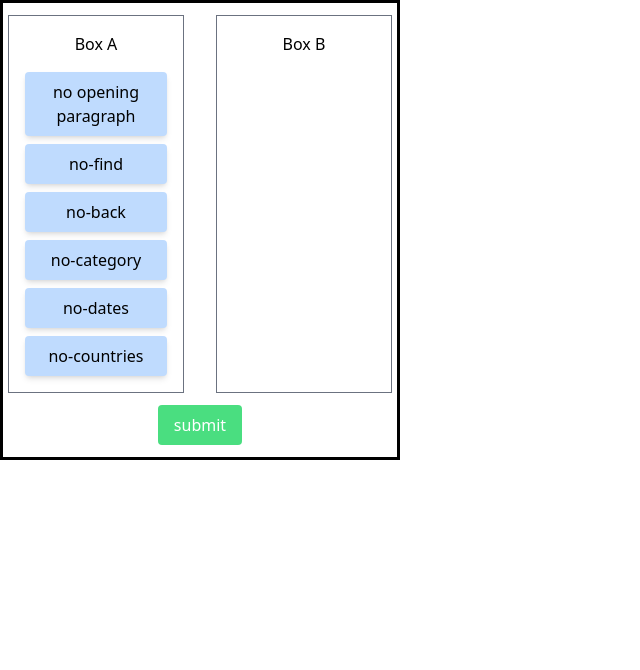
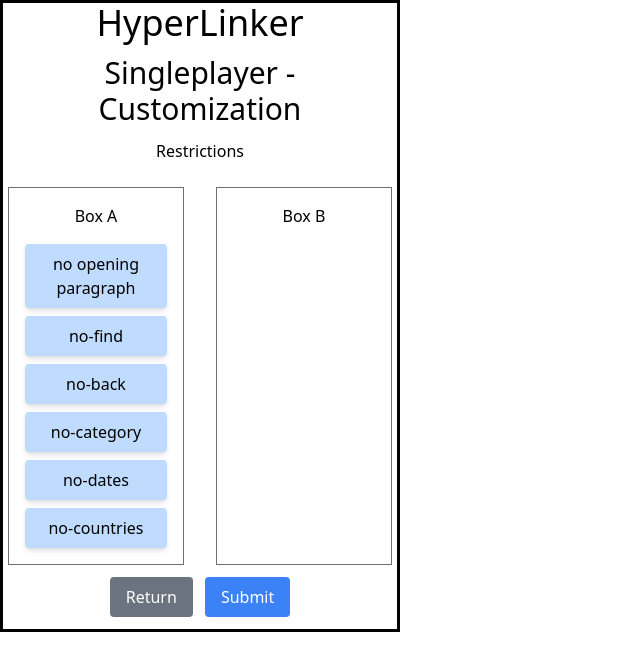
Before and after one commit to aveeran/HyperLinker, a React (Vite) app in the folder web-client/: page /#/singleplayer_dashboard/singleplayer_customization/restrictions in a window 1280 px wide. Shown: the top 670 px of the page, without its empty margins (0-640 px from the left). Built offline with nearby package versions, Linux system fonts and the light colour scheme.

Commit message:
Identical format for each Singleplayer customization

```diff
--- a/web-client/src/popups/singleplayer_customization/SingleMode.jsx
+++ b/web-client/src/popups/singleplayer_customization/SingleMode.jsx
@@ -1,7 +1,9 @@
 import React, { useState, useEffect, useRef } from "react";
 import SearchableDropdown from "../../components/SearchableDropdown";
+import { useNavigate } from "react-router-dom";
 
 function SingleMode() {
+  const navigate = useNavigate();
   const [mode, setMode] = useState("normal");
 
   const [startArticle, setStartArticle] = useState({});
@@ -23,6 +25,10 @@ function SingleMode() {
   const handleModeChange = (event) => {
     setMode(event.target.value);
   };
+
+  const handleBack = () => {
+    navigate(-1);
+  }
 
   const updatePathArticles = (value) => {
     if (value) {
@@ -160,11 +166,17 @@ function SingleMode() {
       ) : null}
 
       <div className="flex justify-center mb-3">
+      <button
+          className="flex bg-gray-400 text-white px-4 py-2 rounded mr-3"
+          onClick={handleBack}
+        >
+          Return
+        </button>
         <button
-          className="flex bg-green-400 text-white px-4 py-2 rounded"
+          className="flex bg-blue-400 text-white px-4 py-2 rounded"
           onClick={test}
         >
-          Start
+          Save
         </button>
       </div>
     </div>
--- a/web-client/src/popups/singleplayer_customization/SingleRestrictions.jsx
+++ b/web-client/src/popups/singleplayer_customization/SingleRestrictions.jsx
@@ -1,8 +1,10 @@
 import React, { useState } from "react";
+import { useNavigate } from "react-router-dom";
 
 // we need to get constant values and mappings
 
 function SingleRestrictions() {
+  const navigate = useNavigate();
   const [availableRestrictions, setAvaiableRestrictions] = useState([
     "no opening paragraph",
     "no-find",
@@ -37,8 +39,23 @@ function SingleRestrictions() {
     e.preventDefault();
   };
 
+  const handleBack = () => {
+    navigate(-1);
+  };
+
+  const handleSubmit = () => {
+
+  };
+
   return (
+    <div>
+       <h1 className="text-4xl text-center mb-3">HyperLinker</h1>
+      <h2 className="text-3xl text-center mb-3">
+        Singleplayer - Customization
+      </h2>
       <div className="flex flex-col items-center">
+      <p className="text-center mb-3">Restrictions</p>
+
         <div className="flex gap-8 m-3">
           <div
             className="w-44 p-4 border border-gray-500"
@@ -80,7 +97,15 @@ function SingleRestrictions() {
             </div>
           </div>
         </div>
-      <button className="flex bg-green-400 text-white px-4 py-2 rounded mb-3">submit</button>
+        <div className="flex justify-center mb-3">
+          <button className="bg-gray-500 text-white py-2 px-4 rounded mr-3" onClick={handleBack}>
+            Return
+          </button>
+          <button type="submit" className="bg-blue-500 text-white py-2 px-4 rounded" onClick={handleSubmit}>
+            Submit
+          </button>
+        </div>
+      </div>
     </div>
   );
 }
--- a/web-client/src/popups/singleplayer_customization/SingleTrack.jsx
+++ b/web-client/src/popups/singleplayer_customization/SingleTrack.jsx
@@ -1,6 +1,8 @@
 import React, { useState } from 'react'
+import { useNavigate } from 'react-router-dom';
 
 function SingleTrack() {
+  const navigate = useNavigate();
   const [track, setTrack] = useState('clicks');
 
   const handleOptionChange = (event) => {
@@ -9,13 +11,22 @@ function SingleTrack() {
 
   const handleSubmit = (event) => {
     event.preventDefault();
-    alert(track);
+    handleBack();
   }
 
+  const handleBack = () => {
+    navigate(-1);
+  }
 
   return (
-    <div className="flex justify-center">
-      <form onSubmit={handleSubmit} className="p-4">
+    <div>
+      <h1 className="text-4xl text-center mb-3">HyperLinker</h1>
+      <h2 className="text-3xl text-center mb-3">
+        Singleplayer - Customization
+      </h2>
+      <div className="flex flex-col items-center justify-center border-black border-2 border-solid p-1.5 m-3">
+      <p className="text-center mb-3">Tracking</p>
+        <form onSubmit={handleSubmit} className="">
           <div className="flex flex-col mb-4">
             <label htmlFor="clicks" className="mr-4">
               <input
@@ -43,10 +54,16 @@ function SingleTrack() {
             </label>
           </div>
 
-        <button type="submit" className="bg-blue-500 text-white py-2 px-4 rounded">
+        </form>
+        <div className="flex justify-center mb-3">
+          <button className="bg-gray-500 text-white py-2 px-4 rounded mr-3" onClick={handleBack}>
+            Return
+          </button>
+          <button type="submit" className="bg-blue-500 text-white py-2 px-4 rounded" onClick={handleSubmit}>
             Submit
           </button>
-      </form>
+        </div>
+      </div>
     </div>
   )
 }
```
Lines whose indentation alone changed are shown as unchanged.
